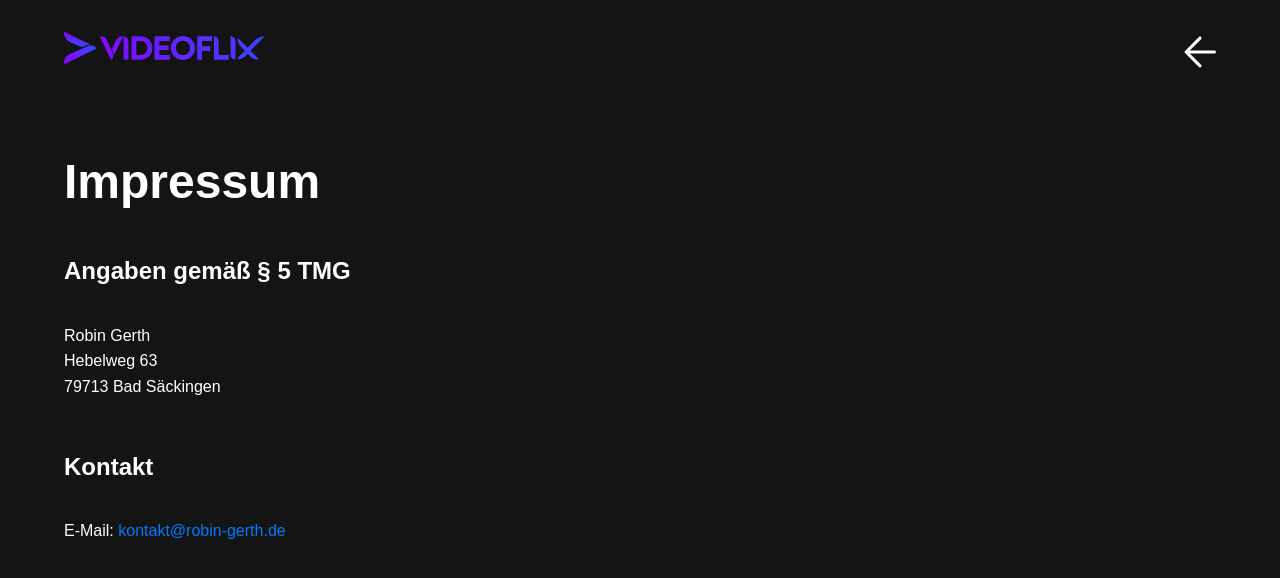
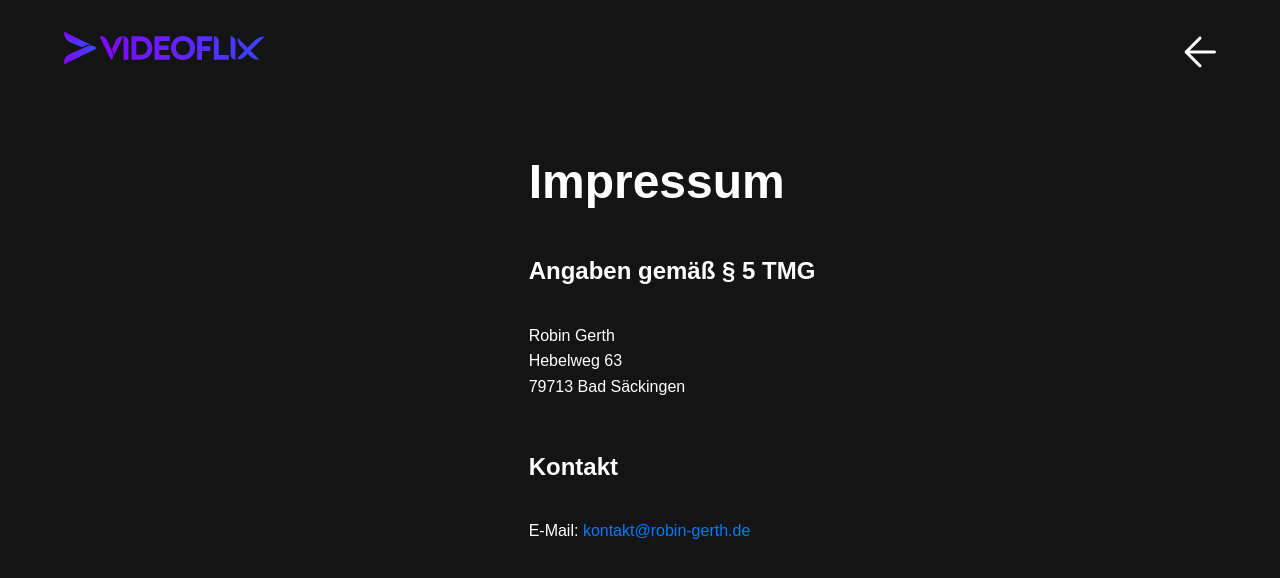
Before and after one commit to Gerth123/Videoflix-Frontend, an Angular app: page /imprint in a window 1280 px wide. Shown: the top 578 px of the page. Built offline with nearby package versions, Linux system fonts and the light colour scheme; a web font is replaced by a local one.

Commit message:
Changed the sccs for big screens.

```diff
--- a/src/app/app.component.scss
+++ b/src/app/app.component.scss
@@ -0,0 +1,7 @@
+.page {
+    overflow-x: hidden;
+    display: flex;
+    justify-content: center;
+    width: 100vw;
+    min-height: 100svh;
+}
--- a/src/app/authentication/log-in/log-in.component.scss
+++ b/src/app/authentication/log-in/log-in.component.scss
@@ -1,3 +1,7 @@
+:host {
+  width: 100%;
+}
+
 section {
   background-image: url("../../../assets/img/log_in.jpg");
   background-size: cover;
--- a/src/app/legal-information/imprint/imprint.component.scss
+++ b/src/app/legal-information/imprint/imprint.component.scss
@@ -1,9 +1,13 @@
 section {
   background-color: var(--black-color);
   min-height: 100svh;
+  display: flex;
+  flex-direction: column;
+  align-items: center;
 }
 
 .imprint-container {
+  max-width: 1600px;
   padding-top: 5svh;
   margin-left: 5vw;
   max-width: 90vw;
@@ -21,3 +25,13 @@ h1 {
   color: var(--white-color);
   padding: 0;
 }
+
+@media (min-width: 1600px) {
+  .imprint-container {
+    margin-left: 0;
+    flex-grow: 1;
+    align-self: center;
+    justify-content: center;
+    padding-top: 0;
+  }
+}
--- a/src/app/legal-information/privacy-policy/privacy-policy.component.scss
+++ b/src/app/legal-information/privacy-policy/privacy-policy.component.scss
@@ -1,6 +1,9 @@
 section {
   background-color: var(--black-color);
-    min-height: 100svh;
+  display: flex;
+  flex-direction: column;
+  align-items: center;
+  justify-content: center;
 }
 
 .privacy-policy-container {
@@ -21,3 +24,16 @@ h1 {
   color: var(--white-color);
   padding: 0;
 }
+
+@media (min-width: 1600px) {
+  section {
+    height: auto;
+  }
+
+  .privacy-policy-container {
+    max-width: 1600px;
+    width: 100%;
+    padding: 0svh 5vw;
+    margin-left: 0;
+  }
+}
--- a/src/app/shared/footer/footer.component.html
+++ b/src/app/shared/footer/footer.component.html
@@ -1,6 +1,6 @@
-<section [ngClass]="{'video-offer-footer': videoOfferRoute, 'alternative-footer': !videoOfferRoute}">
+<footer [ngClass]="{'video-offer-footer': videoOfferRoute, 'alternative-footer': !videoOfferRoute}">
     <div>
       <a (click)="navigateTo('/privacy-policy')">Datenschutz</a>
       <a (click)="navigateTo('/imprint')">Impressum</a>
     </div>
-</section>
+</footer>
--- a/src/app/shared/footer/footer.component.scss
+++ b/src/app/shared/footer/footer.component.scss
@@ -1,3 +1,13 @@
+section {
+    display: flex;
+    flex-direction: column;
+    justify-content: center;
+    align-items: center;
+    width: 100%;
+    max-width: 1600px;
+    background-color: transparent;
+}
+
 .alternative-footer {
     display: flex;
     justify-content: center;
--- a/src/app/shared/header/header.component.html
+++ b/src/app/shared/header/header.component.html
@@ -1,5 +1,5 @@
 <header [ngClass]="{ 'video-offer-header': videoOfferRoute || videoPlayerRoute }">
-  <div class="logo" *ngIf="!videoOfferRoute && !videoPlayerRoute">
+  <div class="logo" *ngIf="!videoOfferRoute && !videoPlayerRoute" (click)="navigateTo('/') ">
     <img src="assets/icons/logo.svg" alt="Logo" />
   </div>
   <div class="logo" *ngIf="videoOfferRoute">
--- a/src/app/shared/header/header.component.scss
+++ b/src/app/shared/header/header.component.scss
@@ -3,12 +3,14 @@ header {
   justify-content: space-between;
   align-items: center;
   padding: 4svh 5vw;
+  width: 100vw;
 }
 
 .video-offer-header {
   position: absolute;
   width: 100%;
   top: 0;
+  left: 0;
   z-index: 999;
 }
 
@@ -16,6 +18,8 @@ header {
   img {
     height: 32px;
   }
+
+  cursor: pointer;
 }
 
 
--- a/src/app/video/video-offer/video-offer.component.scss
+++ b/src/app/video/video-offer/video-offer.component.scss
@@ -1,3 +1,7 @@
+:host {
+  width: 100%;
+}
+
 section {
   width: 100%;
   min-height: 100svh;
@@ -5,6 +9,7 @@ section {
   flex-direction: column;
   background-color: var(--black-color);
   padding-bottom: 5svh;
+  align-items: center;
 }
 
 .big-thumbnail-container {
@@ -119,11 +124,16 @@ section {
 }
 
 @keyframes spin {
-  0% { transform: rotate(0deg); }
-  100% { transform: rotate(360deg); }
+  0% {
+    transform: rotate(0deg);
+  }
+  100% {
+    transform: rotate(360deg);
+  }
 }
 
 .genres-container {
+  max-width: 1600px;
   padding: 2rem;
   display: flex;
   flex-direction: column;
@@ -222,6 +232,7 @@ section {
     position: absolute;
     bottom: 0;
     height: 3svh;
+    max-height: 25px;
     width: 220px;
     background: rgba(0, 0, 0, 0.7);
     text-align: center;
@@ -244,14 +255,46 @@ section {
     opacity: 1;
     transform: scale(1.1);
   }
+}
 
-  @media (max-width: 768px) {
-    .overlay {
-      opacity: 1;
+@media (min-width: 1600px) {
+  .big-thumbnail-container {
+    max-height: 800px;
+
+    > img {
+      max-height: 800px;
     }
 
-    img {
-      transform: none !important;
+    div {
+      background: unset !important;
     }
   }
+
+  .description-container {
+    left: 20% !important;
+  }
 }
+
+@media (min-width: 3000px) {
+  .big-thumbnail-container {
+    max-height: 1000px;
+
+    > img {
+      max-height: 1000px;
+    }
+  }
+
+  .description-container {
+    left: 28% !important;
+  }
+}
+
+@media (max-width: 768px) {
+  .overlay {
+    opacity: 1;
+  }
+
+  img {
+    transform: none !important;
+  }
+}
--- a/src/app/video/video-player/video-player.component.scss
+++ b/src/app/video/video-player/video-player.component.scss
@@ -250,3 +250,15 @@ app-header {
 .dropdown-option:hover {
   background-color: rgba(255, 255, 255, 0.1);
 }
+
+@media (min-width: 1600px) {
+  .progress-wrapper {
+    width: 98%;
+  }
+}
+
+@media (min-width: 3000px) {
+  .progress-wrapper {
+    width: 99%;
+  }
+}
--- a/src/styles.scss
+++ b/src/styles.scss
@@ -1,4 +1,3 @@
-// 1️⃣ Reset & Box Sizing
 *,
 *::before,
 *::after {
@@ -7,7 +6,6 @@
   padding: 0;
 }
 
-// 2️⃣ Allgemeine Variablen für Farben & Schriftarten
 $primary-color: #007bff;
 $secondary-color: #6c757d;
 $background-color: #f8f9fa;
@@ -27,6 +25,7 @@ body {
   color: $text-color;
   background-color: $background-color;
   line-height: 1.6;
+  overflow-x: hidden;
 }
 
 p {
```
Also changed, not shown: 1 other file (tests, documents, lock files or other folders). Lines whose indentation alone changed are shown as unchanged.
